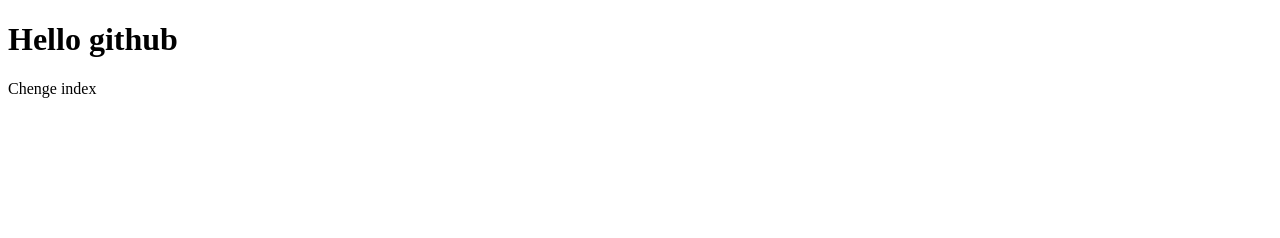
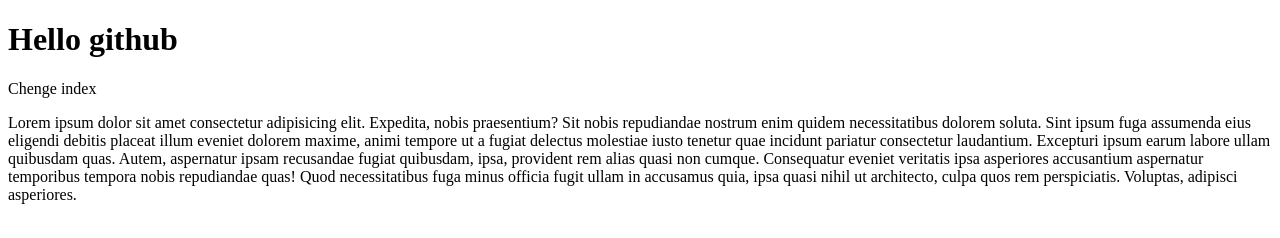
Before and after one commit to Evgesha-git/CW_138, a plain HTML site: page index.html in a window 1280 px wide. Drawn offline with Linux system fonts and the light colour scheme.

Commit message:
6 commit

```diff
--- a/index.html
+++ b/index.html
@@ -8,5 +8,6 @@
 <body>
     <h1>Hello github</h1>
     <p>Chenge index</p>
+    <p>Lorem ipsum dolor sit amet consectetur adipisicing elit. Expedita, nobis praesentium? Sit nobis repudiandae nostrum enim quidem necessitatibus dolorem soluta. Sint ipsum fuga assumenda eius eligendi debitis placeat illum eveniet dolorem maxime, animi tempore ut a fugiat delectus molestiae iusto tenetur quae incidunt pariatur consectetur laudantium. Excepturi ipsum earum labore ullam quibusdam quas. Autem, aspernatur ipsam recusandae fugiat quibusdam, ipsa, provident rem alias quasi non cumque. Consequatur eveniet veritatis ipsa asperiores accusantium aspernatur temporibus tempora nobis repudiandae quas! Quod necessitatibus fuga minus officia fugit ullam in accusamus quia, ipsa quasi nihil ut architecto, culpa quos rem perspiciatis. Voluptas, adipisci asperiores.</p>
 </body>
 </html>
```
